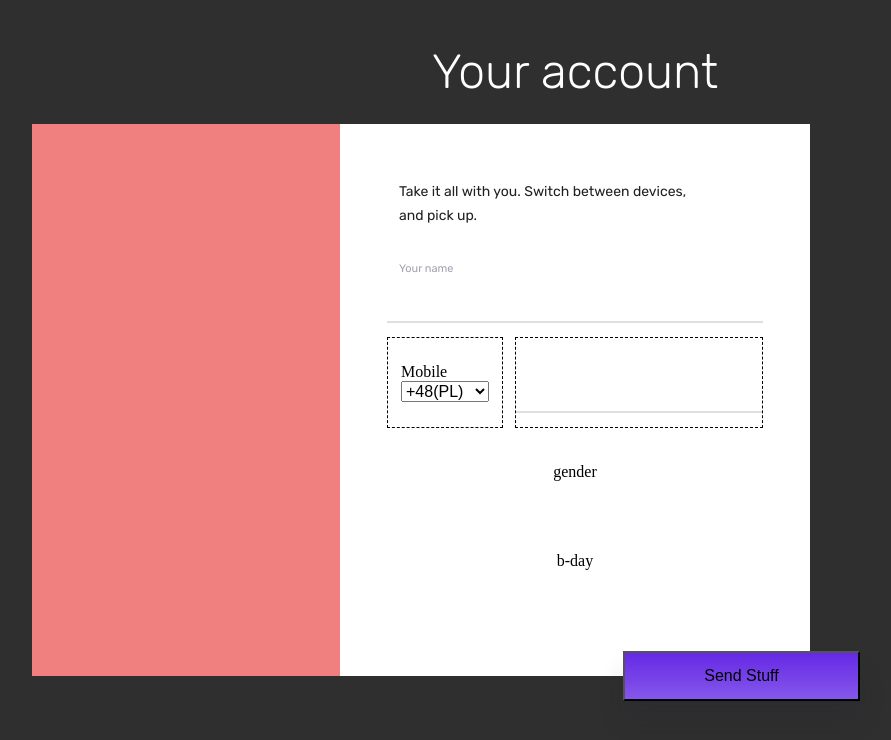
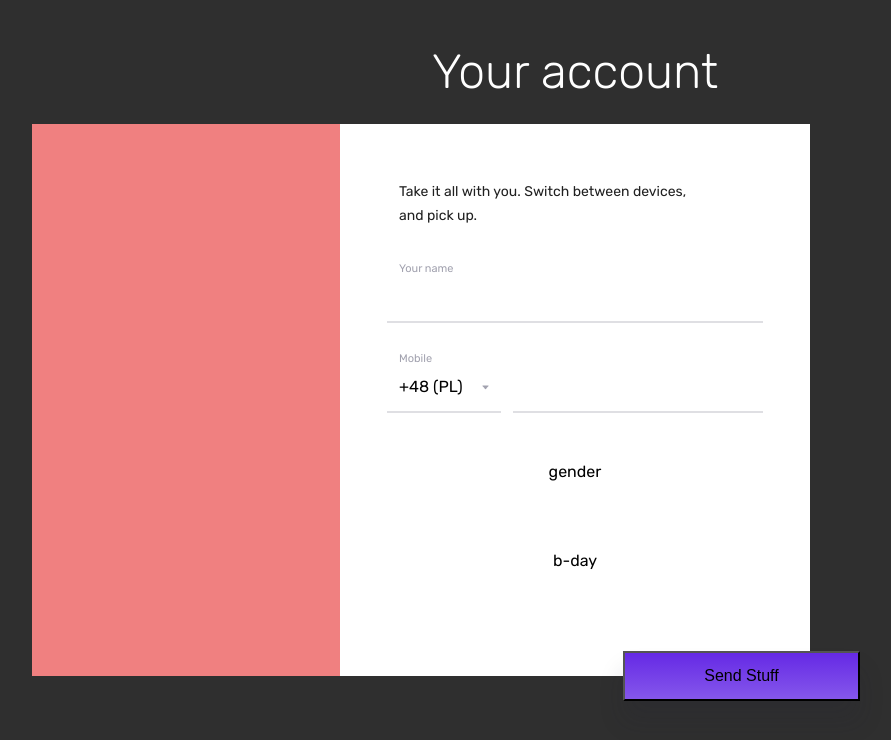
Before and after one commit to KamilCybulski/react-form, a React app: page / in a window 1280 px wide. Shown: the top 740 px of the page, without its empty margins (219-1110 px from the left). Built offline with nearby package versions, Linux system fonts and the light colour scheme.

Commit message:
Implement SelectField

```diff
--- a/src/components/form_fields/SelectField.jsx
+++ b/src/components/form_fields/SelectField.jsx
@@ -12,10 +12,11 @@ const SelectField = ({ input, label, options }) => (
     >
       {options.map(opt => (
         <option key={opt.num} value={opt.num}>
-          {opt.num}({opt.country})
+          {opt.num} ({opt.country})
         </option>
       ))}
     </select>
+    <span className="selectfield__underline" />
   </div>
 );
 
--- a/src/styles/_variables.scss
+++ b/src/styles/_variables.scss
@@ -20,3 +20,4 @@ $primary-text-color: rgb(32,32,32);
 $secondary-text-color: rgb(162,162,175);
 $error-text-color: rgba(234,48,48, .7);
 $accent-color: #531fbf;
+$divider-color: #dfdfe3;
--- a/src/styles/form/_all.scss
+++ b/src/styles/form/_all.scss
@@ -1,3 +1,4 @@
 @import './_layout.scss';
 @import './_textfield.scss';
 @import './_description.scss';
+@import './_selectfield.scss';
--- a/src/styles/form/_layout.scss
+++ b/src/styles/form/_layout.scss
@@ -47,7 +47,6 @@
   height: 55px;
   color: #fff;
   font-size: 36px;
-  font-family: 'Rubik', sans-serif;
   font-weight: 300;
   @extend %scale-animation;
 
@@ -104,7 +103,7 @@
   display: flex;
   justify-content: center;
   align-items: center;
-  border: 1px dashed black;
+  // border: 1px dashed black;
   min-width: 0;
 
   &:first-child {
--- /dev/null
+++ b/src/styles/form/_selectfield.scss
@@ -0,0 +1,65 @@
+.selectfield {
+  height: 60px;
+  width: 100%;
+  display: flex;
+  flex-flow: column nowrap;
+  justify-content: space-between;
+  position: relative;
+}
+
+.selectfield__controls {
+  font-size: 11px;
+  color: $secondary-text-color;
+  height: 12px;
+  width: 100%;
+  display: flex;
+  justify-content: flex-start;
+  padding: 0 12px;
+}
+
+.selectfield__input {
+  -webkit-appearance: none;
+  -moz-appearance: none;
+  appearance: none;
+  font-family: 'Rubik', sans-serif;
+  background: url('../images/arrow.png') no-repeat 89% center;
+  border: none;
+  border-bottom: 2px solid $divider-color;
+  flex: 1;
+  padding: 0 12px;
+
+  &:focus {
+    outline-width: 0;
+  }
+
+  &:-moz-focusring {
+    color: transparent;
+    text-shadow: 0 0 0 #000;
+  }
+
+  &::-ms-expand {
+    display: none;
+  }
+}
+
+.selectfield__underline {
+  width: 100%;
+  height: 2px;
+  background-color: $accent-color;
+  position: absolute;
+  bottom: 0;
+  transform-origin: center;
+  transition: all .3s;
+  transform: scaleX(0);
+}
+
+.selectfield__input:focus+.selectfield__underline {
+  transform: scaleX(1);
+}
+
+
+option {
+  -webkit-appearance: none;
+  -moz-appearance: none;
+  background-color: pink;
+}
--- a/src/styles/form/_textfield.scss
+++ b/src/styles/form/_textfield.scss
@@ -5,7 +5,6 @@
   flex-flow: column nowrap;
   justify-content: space-between;
   position: relative;
-  font-family: 'Rubik', sans-serif;
 }
 
 .textfield__controls {
@@ -26,7 +25,7 @@
 
 .textfield__input {
   border: none;
-  border-bottom: 2px solid #dfdfe3;
+  border-bottom: 2px solid $divider-color;
   flex: 1;
   font-family: 'Rubik', sans-serif;
   color: $primary-text-color;
--- a/src/styles/styles.scss
+++ b/src/styles/styles.scss
@@ -4,5 +4,6 @@
 @import './form/_all.scss';
 
 body {
+  font-family: 'Rubik', sans-serif;
   background-color: #2f2f2f;
 }
--- a/webpack.config.dev.js
+++ b/webpack.config.dev.js
@@ -33,7 +33,7 @@ module.exports = {
         loader: 'style-loader!css-loader!sass-loader',
       },
       {
-        test: /\.(png|svg|jpg|gif)$/i,
+        test: /\.(png|svg|jpg|gif)$/,
         loader: 'url-loader',
         options: {
           limit: 10000,
```
Also changed, not shown: src/images/arrow.png (added).
